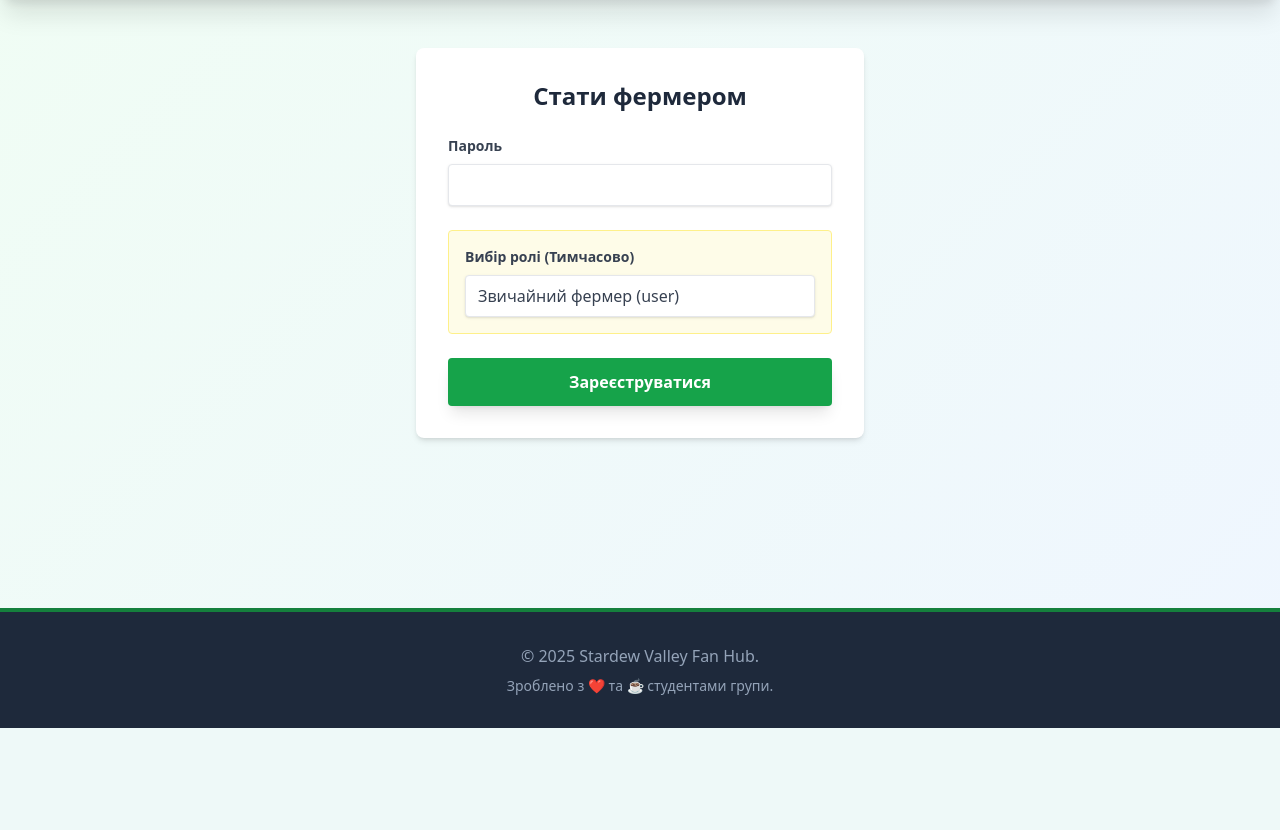
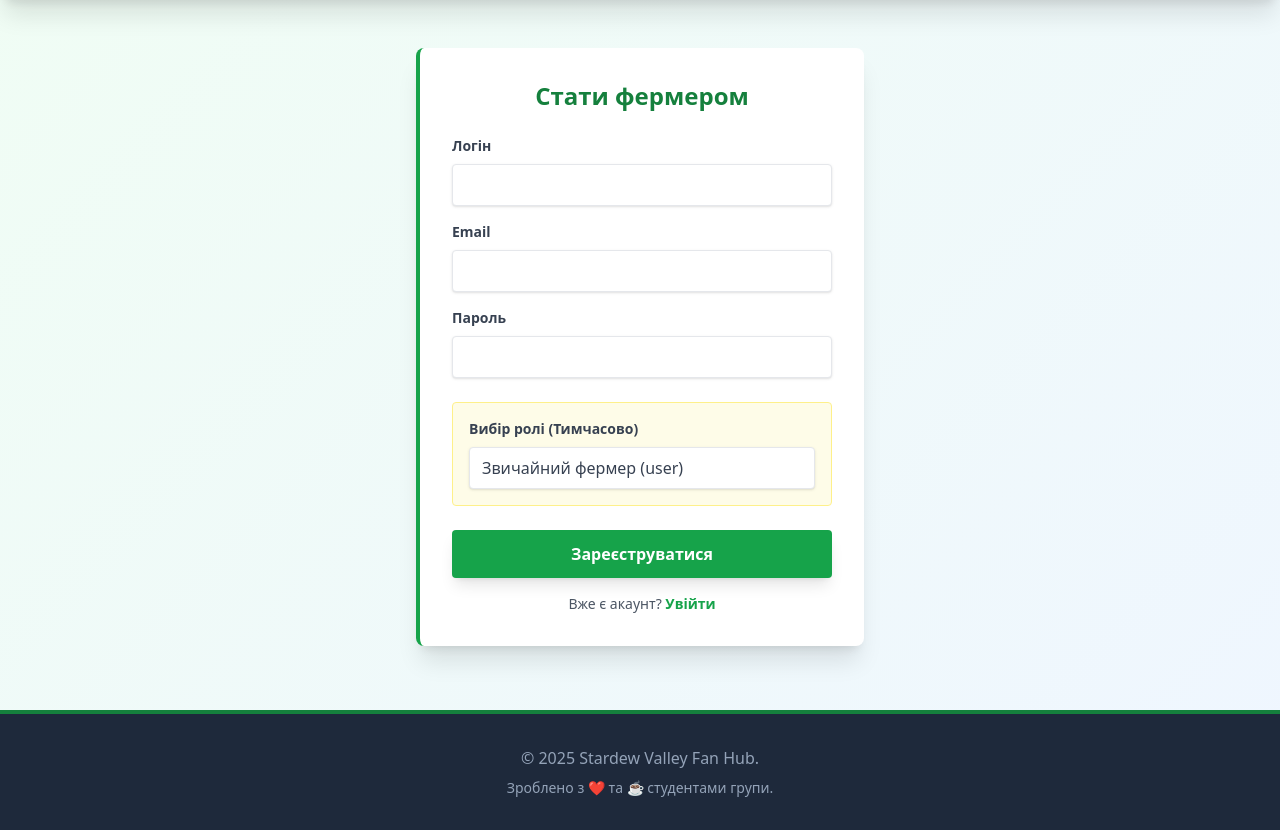
Before and after one commit to StrayLike/vofk-opi-lab, a Flask app: page /register in a window 1280 px wide. Shown: the part 72-902 px from the top of the page. Before the commit the page ends 800 px from the top, so only its background shows below. Run offline with Flask 3, Linux system fonts and the light colour scheme; some libraries are stand-ins or nearby versions.

```diff
--- a/templates/register.html
+++ b/templates/register.html
@@ -1,18 +1,26 @@
 {% extends "base.html" %}
 {% block title %}Реєстрація{% endblock %}
 {% block content %}
-<div class="max-w-md mx-auto bg-white p-8 rounded-lg shadow-md">
-    <h1 class="text-2xl font-bold mb-6 text-center">Стати фермером</h1>
+<div class="max-w-md mx-auto bg-white p-8 rounded-lg shadow-xl border-l-4 border-green-600">
+    <h1 class="text-2xl font-bold mb-6 text-center text-green-700">Стати фермером</h1>
 
     {% with messages = get_flashed_messages() %}
         {% if messages %}
-            <div class="bg-red-100 text-red-700 p-3 rounded mb-4">
+            <div class="bg-red-100 text-red-700 p-3 rounded mb-4 border border-red-200">
                 {{ messages[0] }}
             </div>
         {% endif %}
     {% endwith %}
 
     <form method="post">
+        <div class="mb-4">
+            <label class="block text-gray-700 text-sm font-bold mb-2">Логін</label>
+            <input type="text" name="username" required class="shadow appearance-none border rounded w-full py-2 px-3 text-gray-700 focus:ring-2 focus:ring-green-400">
+        </div>
+        <div class="mb-4">
+            <label class="block text-gray-700 text-sm font-bold mb-2">Email</label>
+            <input type="email" name="email" required class="shadow appearance-none border rounded w-full py-2 px-3 text-gray-700 focus:ring-2 focus:ring-green-400">
+        </div>
         <div class="mb-6">
             <label class="block text-gray-700 text-sm font-bold mb-2">Пароль</label>
             <input type="password" name="password" required class="shadow appearance-none border rounded w-full py-2 px-3 text-gray-700 focus:ring-2 focus:ring-green-400">
@@ -29,6 +37,7 @@
         <button type="submit" class="w-full bg-green-600 hover:bg-green-700 text-white font-bold py-3 px-4 rounded shadow-lg transition">
             Зареєструватися
         </button>
+        <p class="text-center text-sm text-gray-600 mt-4">Вже є акаунт? <a href="{{ url_for('login') }}" class="text-green-600 hover:underline font-bold">Увійти</a></p>
     </form>
 </div>
 {% endblock %}
```
